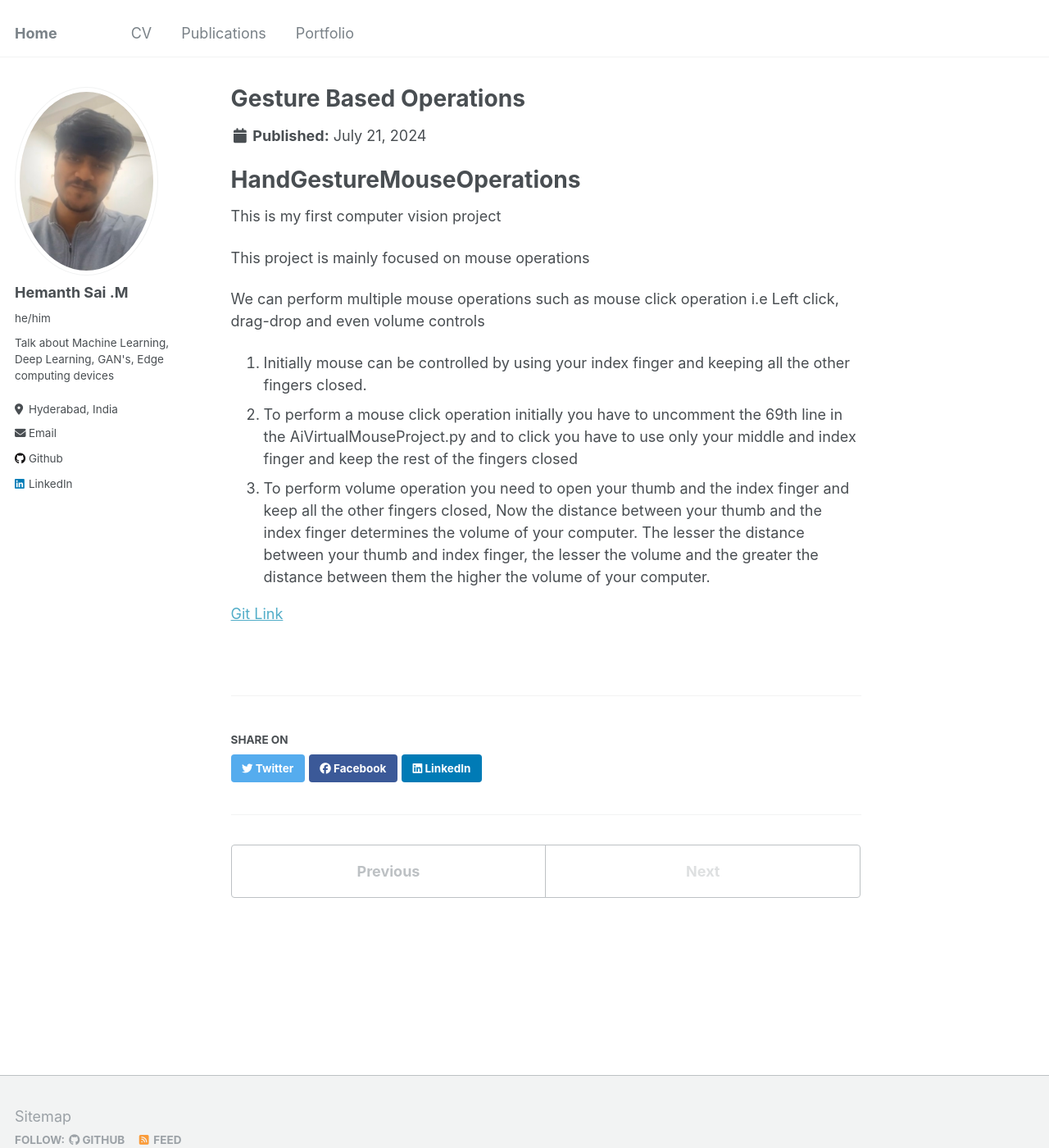
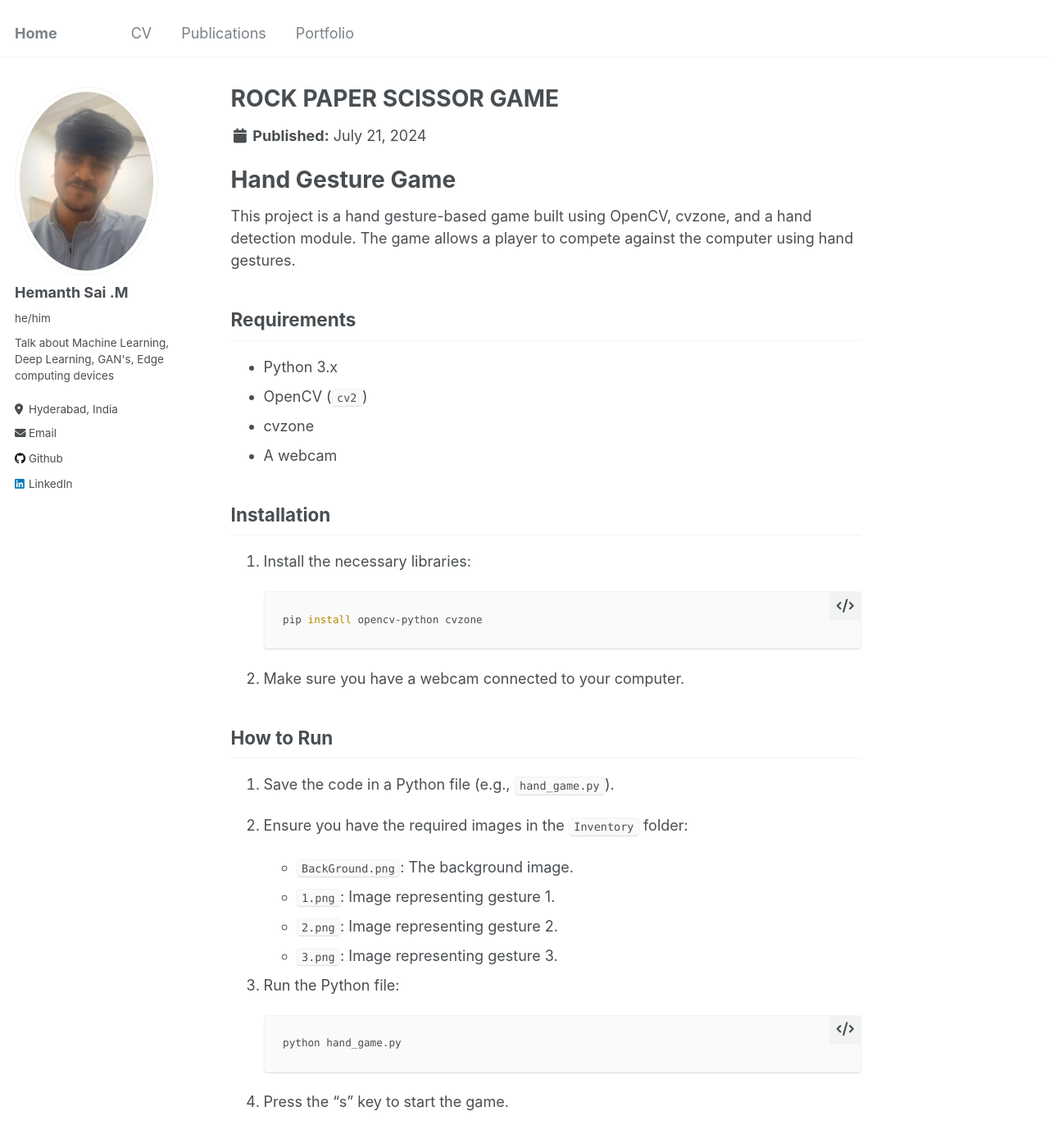
Before and after one commit to hemanth1403/hemanth1403.github.io, a Jekyll site: the page built from _portfolio/portfolio-2.md, in a window 1280 px wide and 1400 px high. Shown: the whole window at 82% size. Built offline with Jekyll 4.4.1, drawn with Linux system fonts in a browser that asks for light colours; some of the changed text lies outside the part shown.

Commit message:
Updated on 22-07-2024

````diff
--- a/_portfolio/portfolio-2.md
+++ b/_portfolio/portfolio-2.md
@@ -1,20 +1,58 @@
 ---
-title: "Gesture Based Operations"
+title: "ROCK PAPER SCISSOR GAME"
 #excerpt: "Developed a gesture based model for controlling the mouse virtually using media-pipe and OpenCV<br/><img src='/images/500x300.png'>"
-excerpt: "Developed a gesture-based model for controlling the mouse virtually using media-pipe and OpenCV"
+excerpt: "Developed a ROCK PAPER SCISSOR GAME using cvzone and OpenCV"
 collection: portfolio
 ---
 
-# HandGestureMouseOperations
+# Hand Gesture Game
 
-This is my first computer vision project
+This project is a hand gesture-based game built using OpenCV, cvzone, and a hand detection module. The game allows a player to compete against the computer using hand gestures.
 
-This project is mainly focused on mouse operations
+## Requirements
 
-We can perform multiple mouse operations such as mouse click operation i.e Left click, drag-drop and even volume controls
+- Python 3.x
+- OpenCV (`cv2`)
+- cvzone
+- A webcam
 
-1. Initially mouse can be controlled by using your index finger and keeping all the other fingers closed.
-2. To perform a mouse click operation initially you have to uncomment the 69th line in the AiVirtualMouseProject.py and to click you have to use only your middle and index finger and keep the rest of the fingers closed
-3. To perform volume operation you need to open your thumb and the index finger and keep all the other fingers closed, Now the distance between your thumb and the index finger determines the volume of your computer. The lesser the distance between your thumb and index finger, the lesser the volume and the greater the distance between them the higher the volume of your computer.
+## Installation
 
-[Git Link](https://github.com/hemanth1403/Hand-Gesture-Based-Mouse-Operations)
+1. Install the necessary libraries:
+
+   ```bash
+   pip install opencv-python cvzone
+   ```
+
+2. Make sure you have a webcam connected to your computer.
+
+## How to Run
+
+1. Save the code in a Python file (e.g., `hand_game.py`).
+
+2. Ensure you have the required images in the `Inventory` folder:
+
+   - `BackGround.png`: The background image.
+   - `1.png`: Image representing gesture 1.
+   - `2.png`: Image representing gesture 2.
+   - `3.png`: Image representing gesture 3.
+
+3. Run the Python file:
+
+   ```bash
+   python hand_game.py
+   ```
+
+4. Press the "s" key to start the game.
+
+## How to Play
+
+- The game captures the hand gestures using the webcam.
+- The player can make one of three gestures:
+  - All fingers down (representing gesture 1).
+  - All fingers up (representing gesture 2).
+  - Index and middle fingers up (representing gesture 3).
+- The computer randomly chooses a gesture.
+- The scores are updated based on the player's gesture and the computer's choice.
+
+[Git Link](https://github.com/hemanth1403/Rock-Paper-Scissor-Game)
--- /dev/null
+++ b/_portfolio/portfolio-3.md
@@ -0,0 +1,20 @@
+---
+title: "Gesture Based Operations"
+#excerpt: "Developed a gesture based model for controlling the mouse virtually using media-pipe and OpenCV<br/><img src='/images/500x300.png'>"
+excerpt: "Developed a gesture-based model for controlling the mouse virtually using media-pipe and OpenCV"
+collection: portfolio
+---
+
+# HandGestureMouseOperations
+
+This is my first computer vision project
+
+This project is mainly focused on mouse operations
+
+We can perform multiple mouse operations such as mouse click operation i.e Left click, drag-drop and even volume controls
+
+1. Initially mouse can be controlled by using your index finger and keeping all the other fingers closed.
+2. To perform a mouse click operation initially you have to uncomment the 69th line in the AiVirtualMouseProject.py and to click you have to use only your middle and index finger and keep the rest of the fingers closed
+3. To perform volume operation you need to open your thumb and the index finger and keep all the other fingers closed, Now the distance between your thumb and the index finger determines the volume of your computer. The lesser the distance between your thumb and index finger, the lesser the volume and the greater the distance between them the higher the volume of your computer.
+
+[Git Link](https://github.com/hemanth1403/Hand-Gesture-Based-Mouse-Operations)
````
Also changed, not shown: 1 other file.
